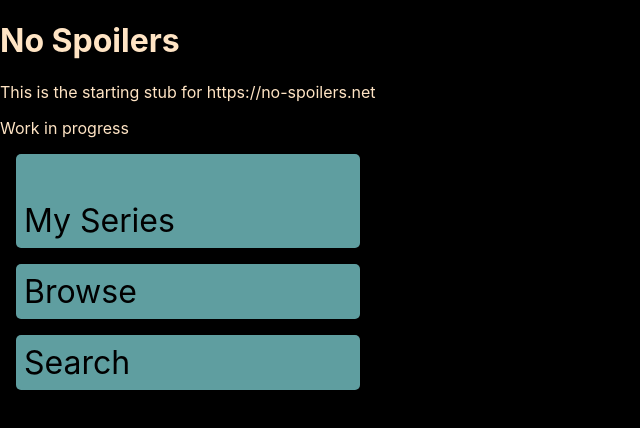
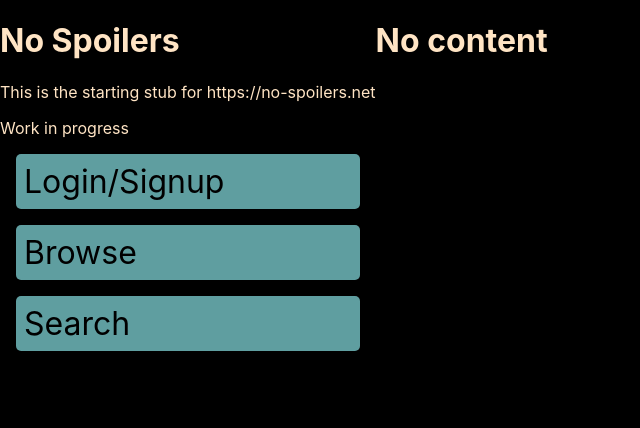
Before and after one commit to No-Spoilers/no-spoilers-frontend, a React (Create React App) app: page / in a window 1280 px wide. Shown: the top 428 px of the page, without its empty margins (0-640 px from the left). Built offline with nearby package versions, Linux system fonts and the light colour scheme.

Commit message:
add logout option

```diff
--- a/src/App.js
+++ b/src/App.js
@@ -11,12 +11,20 @@ export default class App extends Component {
   }
 
   componentDidMount()  {
-    this.setState({user:localStorage});
+    this.setState({user:{...localStorage}});
   }
 
   navHandler = (selection) => {
     this.setState({
       activeContent: selection
+    })
+  }
+
+  logout = () => {
+    localStorage.clear();
+    this.setState({
+      user: null,
+      activeContent: 'login'
     })
   }
 
@@ -32,6 +40,8 @@ export default class App extends Component {
           className="content-frame"
           content={this.state.activeContent}
           setUser={user => this.setState({user})}
+          logout={this.logout}
+          user={this.state.user}
         />
       </div>
     );
--- /dev/null
+++ b/src/components/AccountPage/AccountPage.css
@@ -0,0 +1,28 @@
+.account-frame {
+  padding: 0.1rem 0.5rem;
+  margin: 5rem;
+  margin-bottom: 1rem;
+  font: bold 1rem Verdana ;
+  text-align: left;
+
+  color: black;
+  background-color: rgb(100, 100, 100);
+  border-radius: 1px;
+}
+
+.info-item {
+  margin: 1rem;
+  word-wrap: break-word;
+}
+
+.logout-button {
+  padding: 0.5rem;
+  margin: 0 5rem;
+  font: bold 1rem Verdana ;
+  text-align: center;
+
+  color: black;
+  background-color: rgb(64, 201, 255);
+  border-radius: 1px;
+  cursor: pointer;
+}
--- /dev/null
+++ b/src/components/AccountPage/AccountPage.js
@@ -0,0 +1,17 @@
+import React from 'react';
+import './AccountPage.css';
+
+const AccountPage = (props) => {
+  return (
+    <div>
+      <div className="account-frame">
+        <div className="info-item">Name: {props.user.name}</div>
+        <div className="info-item">Email: {props.user.email}</div>
+
+      </div>
+      <div className="logout-button" onClick={props.logout}>Logout</div>
+    </div>
+  )
+}
+
+export default AccountPage;
--- a/src/components/ContentFrame/ContentFrame.js
+++ b/src/components/ContentFrame/ContentFrame.js
@@ -1,4 +1,5 @@
 import React from 'react';
+import AccountPage from '../AccountPage/AccountPage';
 import LoginPage from '../LoginPage/LoginPage';
 import SeriesList from '../SeriesList/SeriesList';
 // import './ContentFrame.css';
@@ -8,8 +9,9 @@ const ContentFrame = (props) => {
     <div className="content-frame-inner">
       { props.content === 'browse' ? <SeriesList /> :
         props.content === 'login' ? <LoginPage setUser={props.setUser} /> :
-        props.content === 'search' ? null :
-        null
+        props.content === 'account' ? <AccountPage user={props.user} logout={props.logout} /> :
+        props.content === 'search' ? <h1>Search Frame Here</h1> :
+        <h1>No content</h1>
       }
     </div>
   )
--- a/src/components/LoginPage/LoginPage.js
+++ b/src/components/LoginPage/LoginPage.js
@@ -25,7 +25,6 @@ export default class LoginPage extends Component {
   loginButtonHandler = async () => {
     if (this.validateForm()) {
       this.setState({fieldsDisabled: true});
-    }
 
     try {
       const credentials = {
@@ -45,7 +44,11 @@ export default class LoginPage extends Component {
       this.props.setUser(result)
     } catch (err) {
       console.error('err:', err);
+        this.setState({
+          fieldsDisabled: false
+        })
     }
+  }
   }
 
   cancelButtonHandler = () => {
--- a/src/components/NavigationFrame/NavigationFrame.js
+++ b/src/components/NavigationFrame/NavigationFrame.js
@@ -2,11 +2,16 @@ import React from 'react';
 import './NavigationFrame.css';
 
 const NavigationFrame = (props) => {
-  const loginClickHandler = () => {
-    console.log('login clicked')
-    props.navHandler('login')
+
+  let userDiv = null;
+
+  if (props.user && props.user.name) {
+    userDiv = (
+      <div className="account-info"  onClick={() => props.navHandler('account')}>
+        {props.user.name}
+      </div>
+    )
   }
-
 
   return (
     <div>
@@ -14,9 +19,10 @@ const NavigationFrame = (props) => {
       <p>This is the starting stub for https://no-spoilers.net</p>
       <p>Work in progress</p>
 
-      {props.user
-        ? <div className="nav-option"><span className="user-name">{props.user.name}</span><br/>My Series</div>
-        : <div className="nav-option" onClick={() => loginClickHandler()}>Login/Signup</div>
+        {userDiv}
+        {props.user && props.user.name
+          ? <div className="nav-option">My Series</div>
+          : <div className="nav-option" onClick={() => props.navHandler('login')}>Login/Signup</div>
       }
       <div className="nav-option" onClick={() => props.navHandler('browse')}>Browse</div>
       <div className="nav-option" onClick={() => props.navHandler('search')}>Search</div>
```
